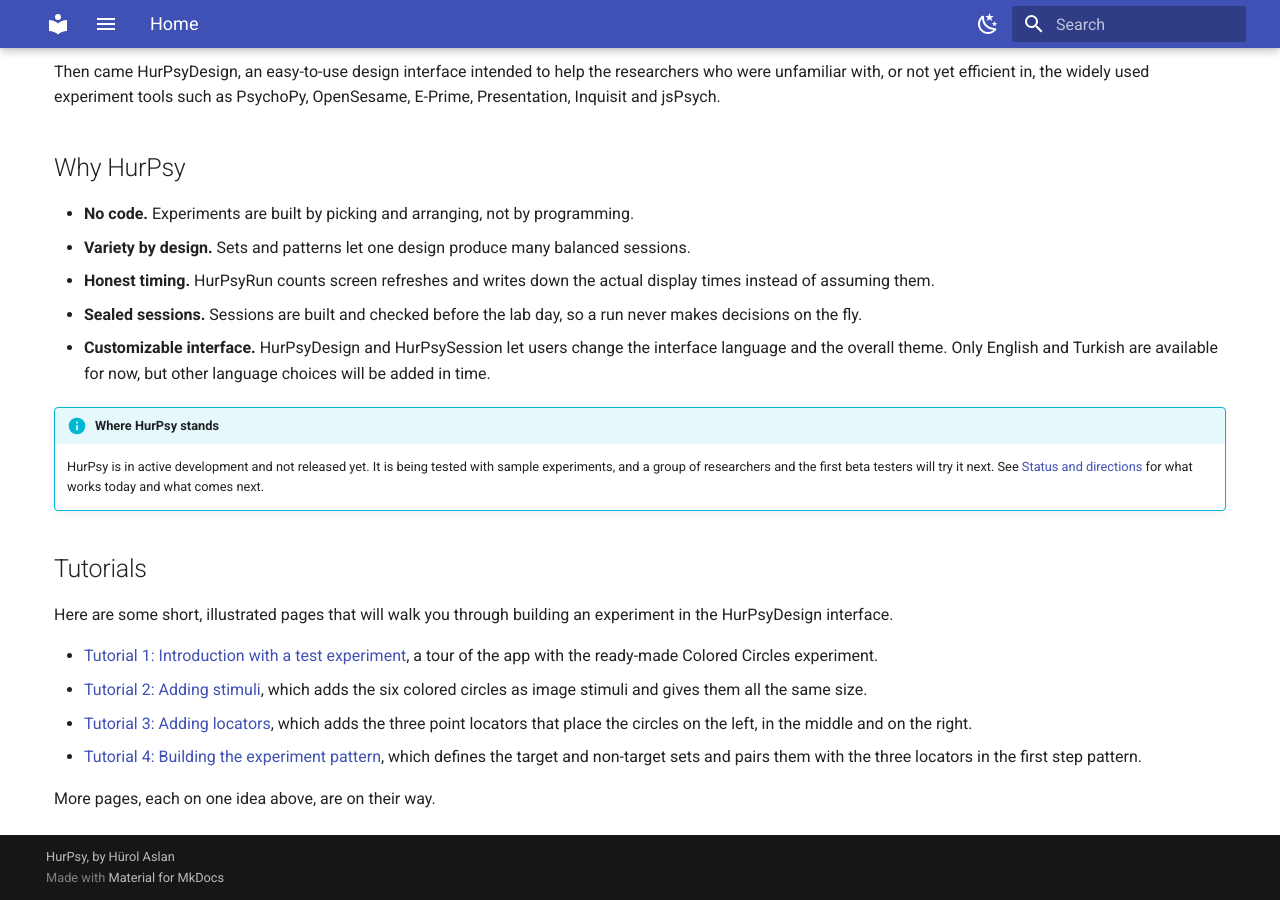
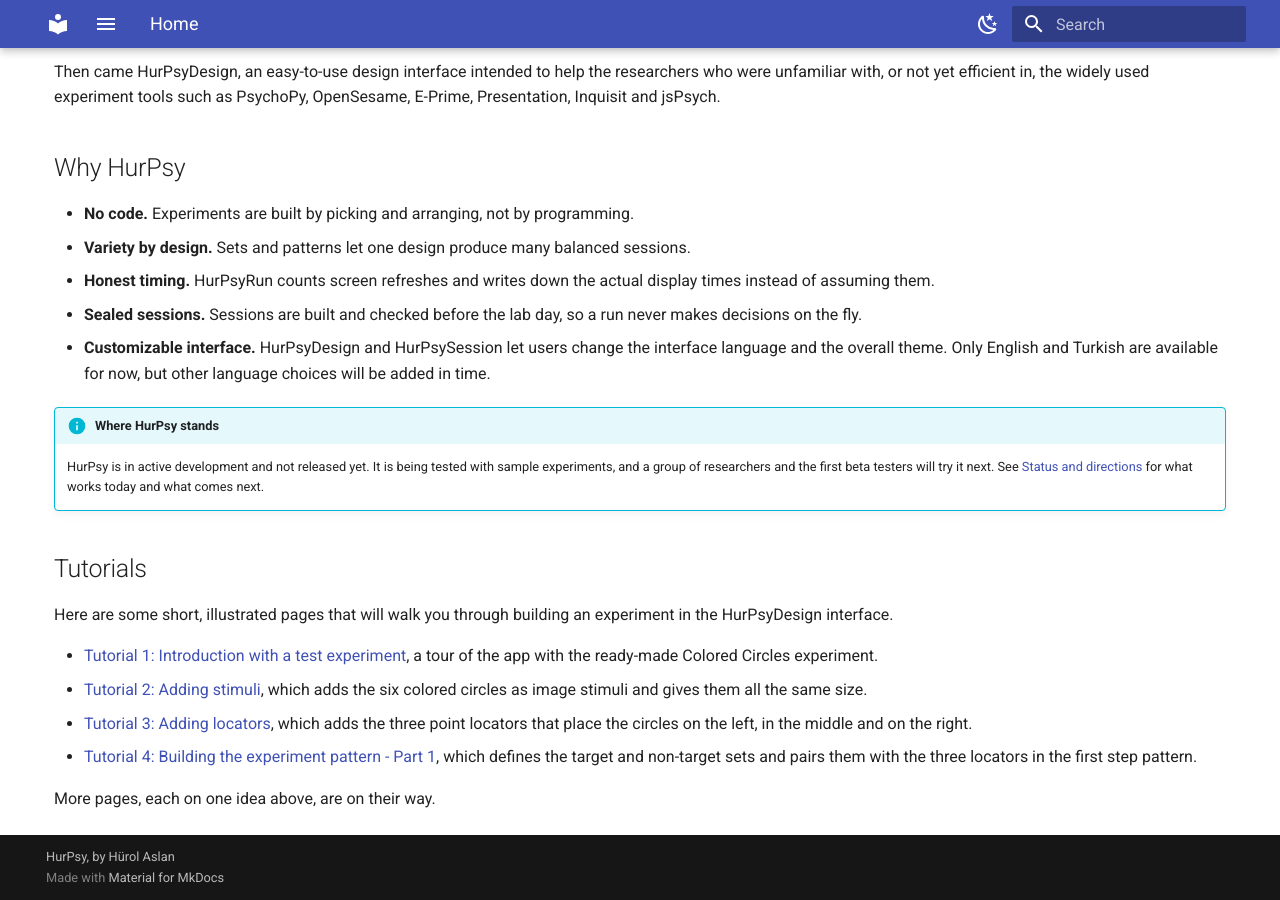
Before and after one commit to HurPsy/hurpsy.github.io, an MkDocs documentation site: the page built from docs/index.md, in a window 1280 px wide and 900 px high, scrolled down 1698 px. Built offline with MkDocs 1.6.1 and Material for MkDocs 9.7.7, drawn with Linux system fonts in a browser that asks for light colours.

Commit message:
fixing rename

```diff
--- a/docs/index.md
+++ b/docs/index.md
@@ -130,7 +130,7 @@ in the HurPsyDesign interface.
 - [Tutorial 3: Adding locators](tutorial-3-adding-locators.md),
   which adds the three point locators that place the circles on the left,
   in the middle and on the right.
-- [Tutorial 4: Building the experiment pattern](tutorial-4-experiment-pattern-1.md),
+- [Tutorial 4: Building the experiment pattern - Part 1](tutorial-4-experiment-pattern-1.md),
   which defines the target and non-target sets
   and pairs them with the three locators in the first step pattern.
 
```
